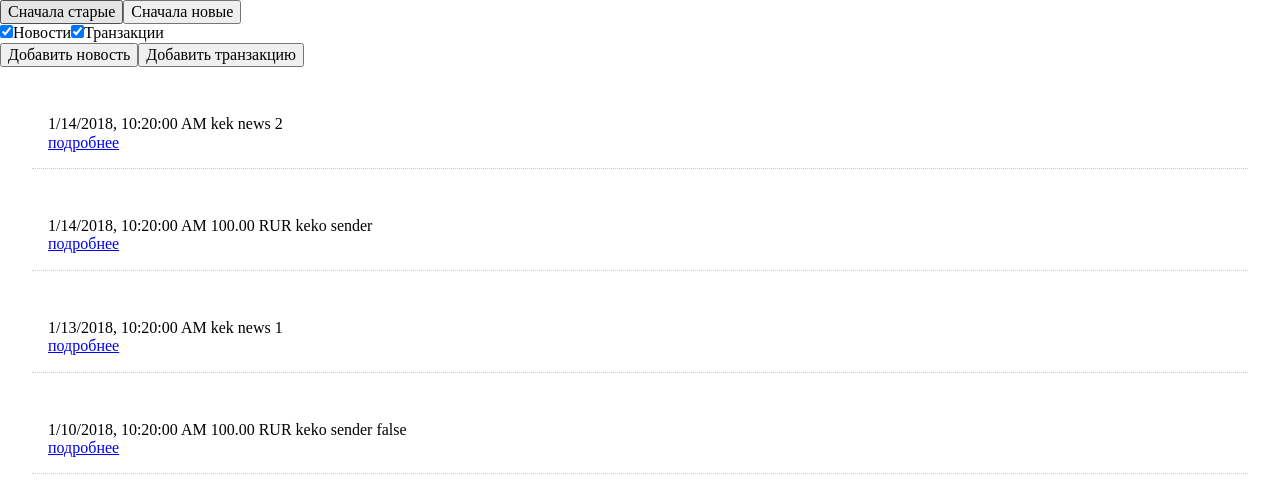
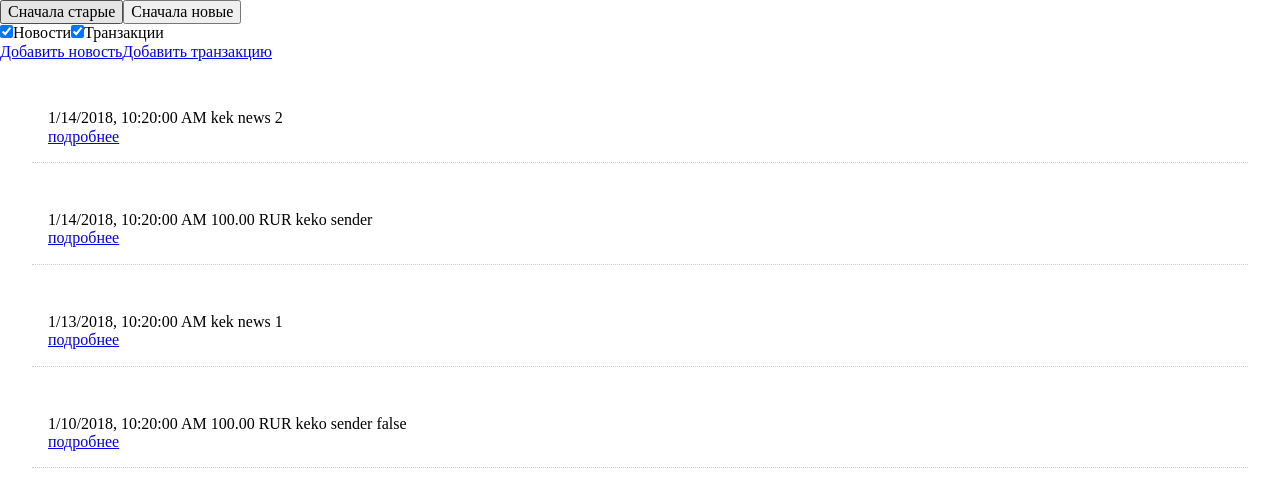
Before and after one commit to mr-africa/angular-learn, an Angular app: page / in a window 1280 px wide. Shown: the top 496 px of the page. Built offline with nearby package versions, Linux system fonts and the light colour scheme.

Commit message:
work in progress

```diff
--- a/src/app/add-event/add-event.component.html
+++ b/src/app/add-event/add-event.component.html
@@ -1,2 +1,2 @@
-<app-add-news></app-add-news>
-<app-add-transaction></app-add-transaction>
+<a routerLink="/add-news">Добавить новость</a>
+<a routerLink="/add-transaction">Добавить транзакцию</a>
--- a/src/app/add-news/add-news.component.html
+++ b/src/app/add-news/add-news.component.html
@@ -1 +1,13 @@
-<button>Добавить новость</button>
+<a routerLink="">back</a>
+
+<div>
+    <div>
+        <label for="news-title">Заголовок</label>: <input type="input" id="news-title" />
+    </div>
+    <div>
+        <label for="news-description">Описание</label>: <textarea id="news-description" rows="8" cols="40"></textarea>
+    </div>
+    <div>
+        <button>Добавить новость</button>
+    </div>
+</div>
--- a/src/app/add-news/add-news.component.ts
+++ b/src/app/add-news/add-news.component.ts
@@ -1,4 +1,7 @@
 import { Component, OnInit } from '@angular/core';
+import { ActivatedRoute, Router} from '@angular/router';
+import { Location } from '@angular/common';
+import { EventsService } from '../events.service';
 
 @Component({
   selector: 'app-add-news',
@@ -7,9 +10,14 @@ import { Component, OnInit } from '@angular/core';
 })
 export class AddNewsComponent implements OnInit {
 
-  constructor() { }
+    constructor(
+        private route: ActivatedRoute,
+        private eventService: EventsService,
+        private location: Location,
+        private router: Router
+    ) { }
 
-  ngOnInit() {
-  }
+    ngOnInit() {
+    }
 
 }
--- a/src/app/add-transaction/add-transaction.component.html
+++ b/src/app/add-transaction/add-transaction.component.html
@@ -1 +1,3 @@
+<a routerLink="">back</a>
+
 <button>Добавить транзакцию</button>
--- a/src/app/add-transaction/add-transaction.component.ts
+++ b/src/app/add-transaction/add-transaction.component.ts
@@ -1,4 +1,7 @@
 import { Component, OnInit } from '@angular/core';
+import { ActivatedRoute, Router} from '@angular/router';
+import { Location } from '@angular/common';
+import { EventsService } from '../events.service';
 
 @Component({
   selector: 'app-add-transaction',
@@ -7,9 +10,14 @@ import { Component, OnInit } from '@angular/core';
 })
 export class AddTransactionComponent implements OnInit {
 
-  constructor() { }
+    constructor(
+        private route: ActivatedRoute,
+        private eventService: EventsService,
+        private location: Location,
+        private router: Router
+    ) { }
 
-  ngOnInit() {
-  }
+    ngOnInit() {
+    }
 
 }
--- a/src/app/app-routing.module.ts
+++ b/src/app/app-routing.module.ts
@@ -3,10 +3,13 @@ import { RouterModule, Routes } from '@angular/router';
 import { NewsDetailComponent } from './news-detail/news-detail.component';
 import { EventDetailComponent } from './event-detail/event-detail.component';
 import { MainPageComponent } from './main-page/main-page.component';
-
+import { AddNewsComponent } from './add-news/add-news.component';
+import { AddTransactionComponent } from './add-transaction/add-transaction.component';
 
 const routes: Routes = [
     { path: '', component: MainPageComponent },
+    { path: 'add-news', component: AddNewsComponent },
+    { path: 'add-transaction', component: AddTransactionComponent },
     { path: ':id', component: EventDetailComponent },
 ];
 
```
